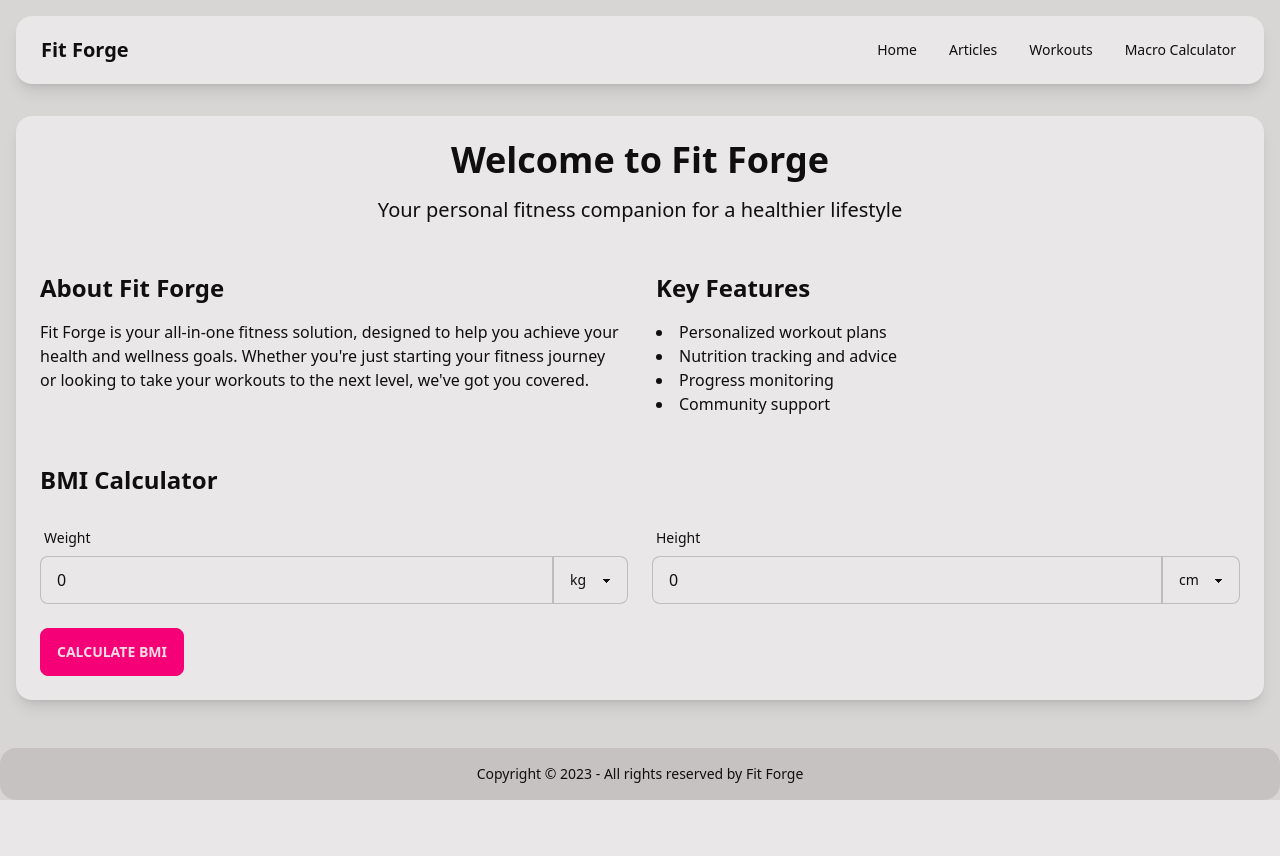
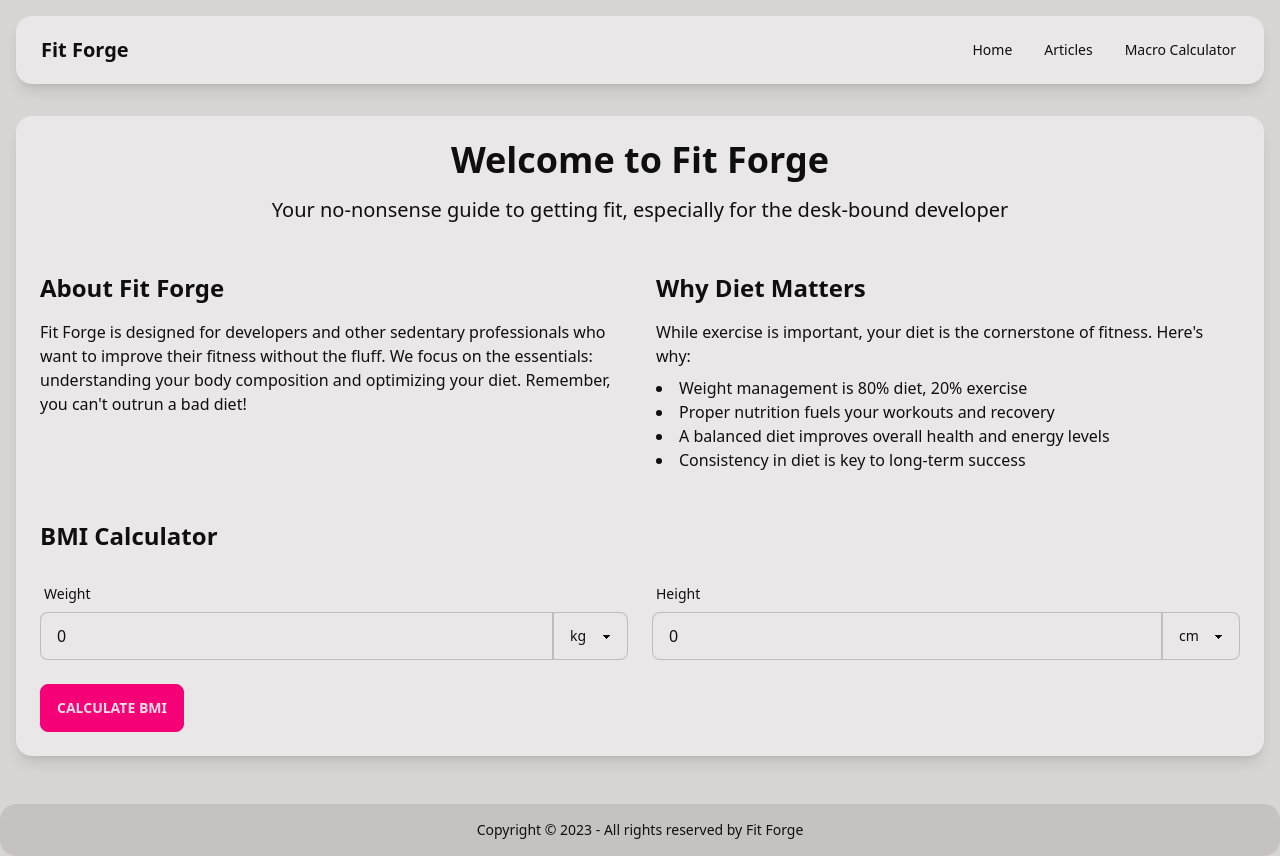
Before and after one commit to spences10/fit-forge, a SvelteKit app: page / in a window 1280 px wide. Before the commit the page ends 800 px from the top, so only its background shows below. Built offline with nearby package versions, Linux system fonts and the light colour scheme.

Commit message:
refactor: :recycle: more copy BS

```diff
--- a/src/routes/+layout.svelte
+++ b/src/routes/+layout.svelte
@@ -16,7 +16,6 @@
 				<ul class="menu menu-horizontal px-1">
 					<li><a href="/">Home</a></li>
 					<li><a href="/articles">Articles</a></li>
-					<li><a href="/workouts">Workouts</a></li>
 					<li><a href="/macro-calculator">Macro Calculator</a></li>
 				</ul>
 			</div>
--- a/src/routes/+page.svelte
+++ b/src/routes/+page.svelte
@@ -35,7 +35,8 @@
 	<section class="text-center">
 		<h1 class="mb-4 text-4xl font-bold">Welcome to Fit Forge</h1>
 		<p class="text-xl">
-			Your personal fitness companion for a healthier lifestyle
+			Your no-nonsense guide to getting fit, especially for the
+			desk-bound developer
 		</p>
 	</section>
 
@@ -43,19 +44,26 @@
 		<div>
 			<h2 class="mb-4 text-2xl font-bold">About Fit Forge</h2>
 			<p>
-				Fit Forge is your all-in-one fitness solution, designed to
-				help you achieve your health and wellness goals. Whether
-				you're just starting your fitness journey or looking to take
-				your workouts to the next level, we've got you covered.
+				Fit Forge is designed for developers and other sedentary
+				professionals who want to improve their fitness without the
+				fluff. We focus on the essentials: understanding your body
+				composition and optimizing your diet. Remember, you can't
+				outrun a bad diet!
 			</p>
 		</div>
 		<div>
-			<h2 class="mb-4 text-2xl font-bold">Key Features</h2>
-			<ul class="list-inside list-disc">
-				<li>Personalized workout plans</li>
-				<li>Nutrition tracking and advice</li>
-				<li>Progress monitoring</li>
-				<li>Community support</li>
+			<h2 class="mb-4 text-2xl font-bold">Why Diet Matters</h2>
+			<p>
+				While exercise is important, your diet is the cornerstone of
+				fitness. Here's why:
+			</p>
+			<ul class="mt-2 list-inside list-disc">
+				<li>Weight management is 80% diet, 20% exercise</li>
+				<li>Proper nutrition fuels your workouts and recovery</li>
+				<li>
+					A balanced diet improves overall health and energy levels
+				</li>
+				<li>Consistency in diet is key to long-term success</li>
 			</ul>
 		</div>
 	</section>
```
